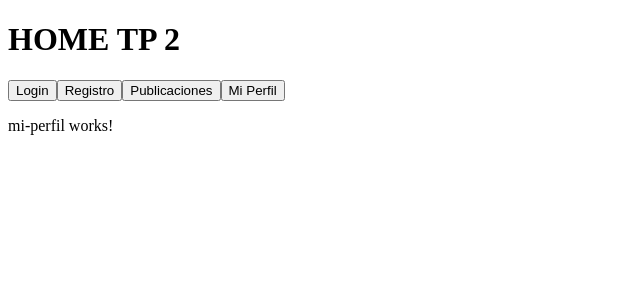
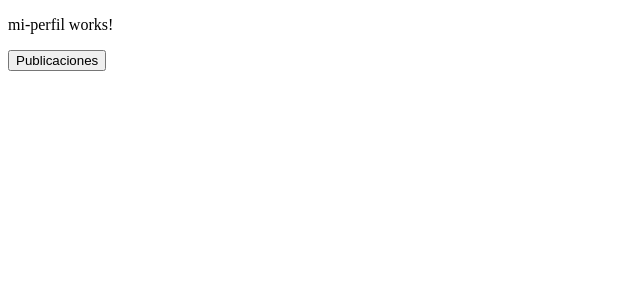
Before and after one commit to LeoPorcellatti/Leonardo-Porcellatti---TP2---PROG4-2026-C1, an Angular app in the folder client/: page /mi-perfil in a window 1280 px wide. Shown: the top 300 px of the page, without its empty margins (0-640 px from the left). Built offline with nearby package versions, Linux system fonts and the light colour scheme.

Commit message:
Ruteo arreglado

```diff
--- a/client/src/app/app.html
+++ b/client/src/app/app.html
@@ -1,8 +1 @@
-<h1>HOME TP 2</h1>
-
-<button class="botonesRutas" routerLink="login">Login</button>
-<button class="botonesRutas" routerLink="registro">Registro</button>
-<button class="botonesRutas" routerLink="publicaciones">Publicaciones</button>
-<button class="botonesRutas" routerLink="mi-perfil">Mi Perfil</button>
-
 <router-outlet />
--- a/client/src/app/app.ts
+++ b/client/src/app/app.ts
@@ -5,7 +5,7 @@ import { environment } from '../environments/environment.development';
 
 @Component({
   selector: 'app-root',
-  imports: [RouterOutlet, RouterLink],
+  imports: [RouterOutlet],
   templateUrl: './app.html',
   styleUrl: './app.css',
 })
--- a/client/src/app/pantallas/mi-perfil/mi-perfil.html
+++ b/client/src/app/pantallas/mi-perfil/mi-perfil.html
@@ -1 +1,3 @@
 <p>mi-perfil works!</p>
+
+<button class="botonesRutas" routerLink="publicaciones">Publicaciones</button>
--- a/client/src/app/pantallas/mi-perfil/mi-perfil.ts
+++ b/client/src/app/pantallas/mi-perfil/mi-perfil.ts
@@ -1,8 +1,9 @@
 import { Component } from '@angular/core';
+import { RouterLink } from '@angular/router';
 
 @Component({
   selector: 'app-mi-perfil',
-  imports: [],
+  imports: [RouterLink],
   templateUrl: './mi-perfil.html',
   styleUrl: './mi-perfil.css',
 })
--- a/client/src/app/pantallas/publicaciones/publicaciones.html
+++ b/client/src/app/pantallas/publicaciones/publicaciones.html
@@ -1 +1,5 @@
-<p>publicaciones works!</p>
+<h1>PUBLICACIONES TP 2</h1>
+
+<button class="botonesRutas" routerLink="login">Login</button>
+<button class="botonesRutas" routerLink="registro">Registro</button>
+<button class="botonesRutas" routerLink="mi-perfil">Mi Perfil</button>
--- a/client/src/app/pantallas/publicaciones/publicaciones.ts
+++ b/client/src/app/pantallas/publicaciones/publicaciones.ts
@@ -1,8 +1,9 @@
 import { Component } from '@angular/core';
+import { RouterLink } from '@angular/router';
 
 @Component({
   selector: 'app-publicaciones',
-  imports: [],
+  imports: [RouterLink],
   templateUrl: './publicaciones.html',
   styleUrl: './publicaciones.css',
 })
```
